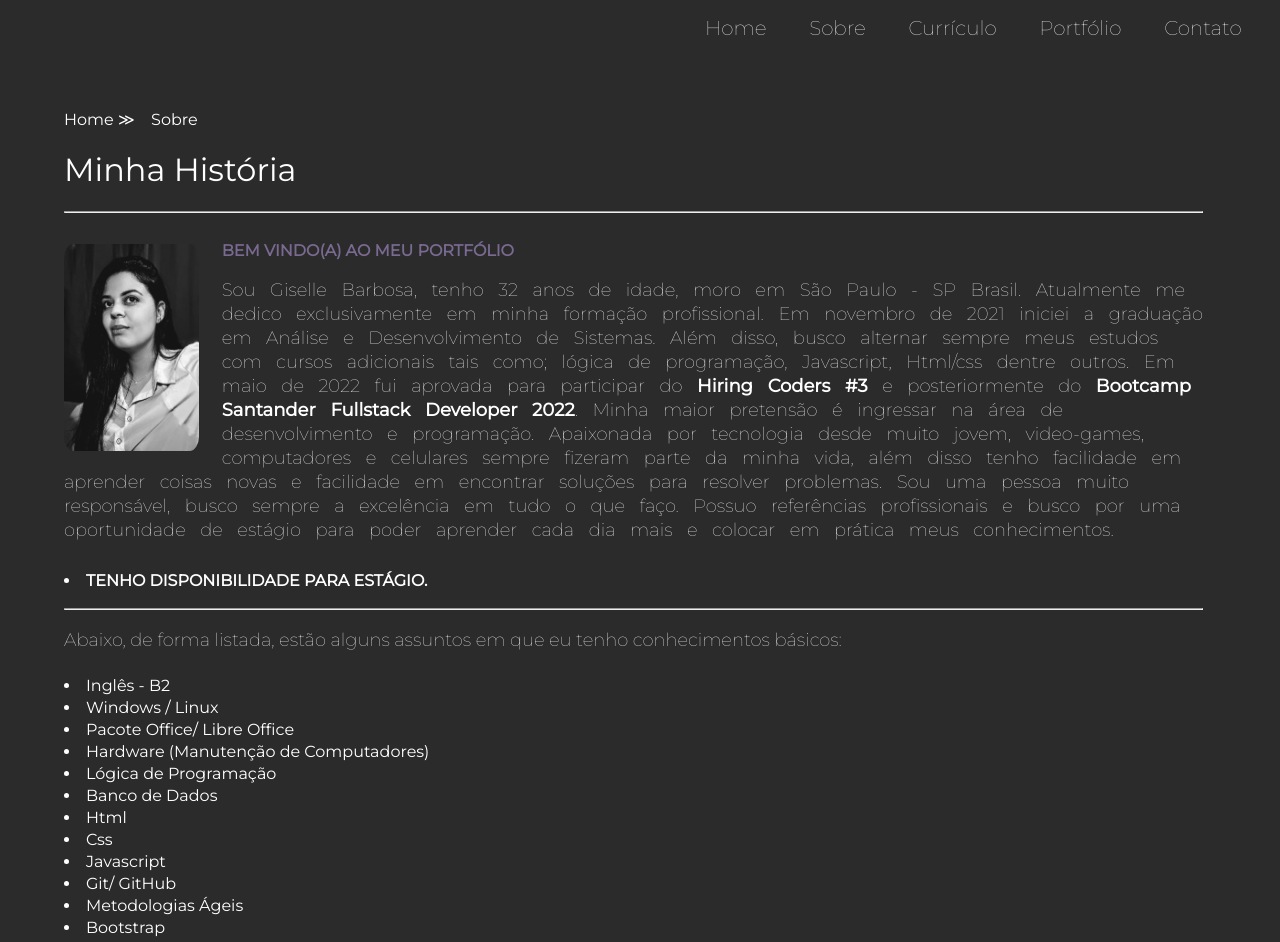
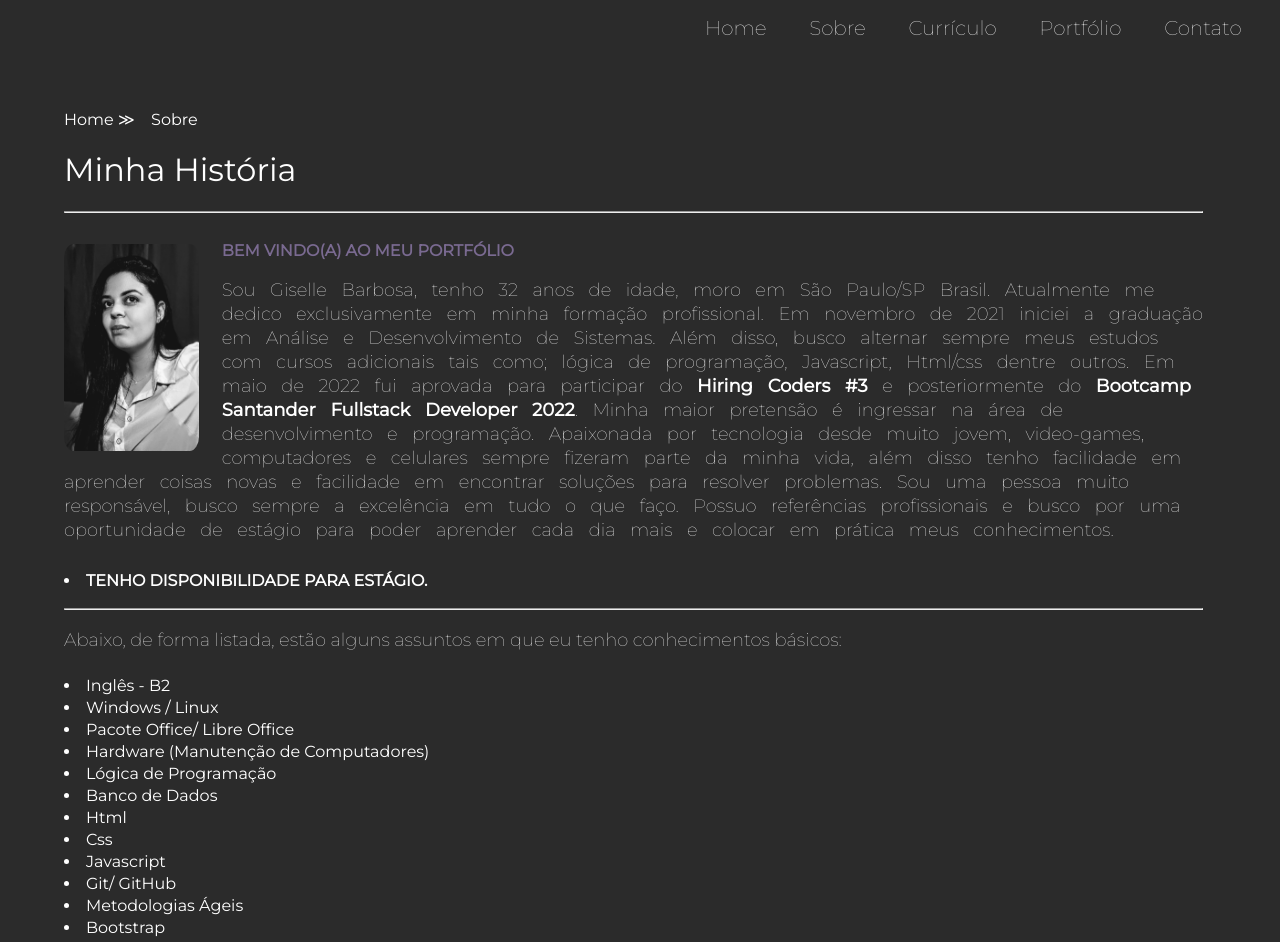
Before and after one commit to GiselleBarbosa/portfolio, a plain HTML site: page sobre.html in a window 1280 px wide. Shown: the top 942 px of the page. Drawn offline with Linux system fonts and the light colour scheme.

Commit message:
Update sobre.html

```diff
--- a/sobre.html
+++ b/sobre.html
@@ -48,7 +48,7 @@
 		<div class="sobre">
 			<h2>Bem vindo(a) ao meu Portfólio</h2>
 
-			<p>Sou Giselle Barbosa, tenho 32 anos de idade, moro em São Paulo - SP Brasil. Atualmente me dedico
+			<p>Sou Giselle Barbosa, tenho 32 anos de idade, moro em São Paulo/SP Brasil. Atualmente me dedico
 				exclusivamente em minha formação profissional. Em novembro de 2021 iniciei a graduação em Análise e Desenvolvimento de
 				Sistemas.
 				Além disso, busco alternar sempre meus estudos com cursos adicionais tais como; lógica de programação, Javascript,
```
